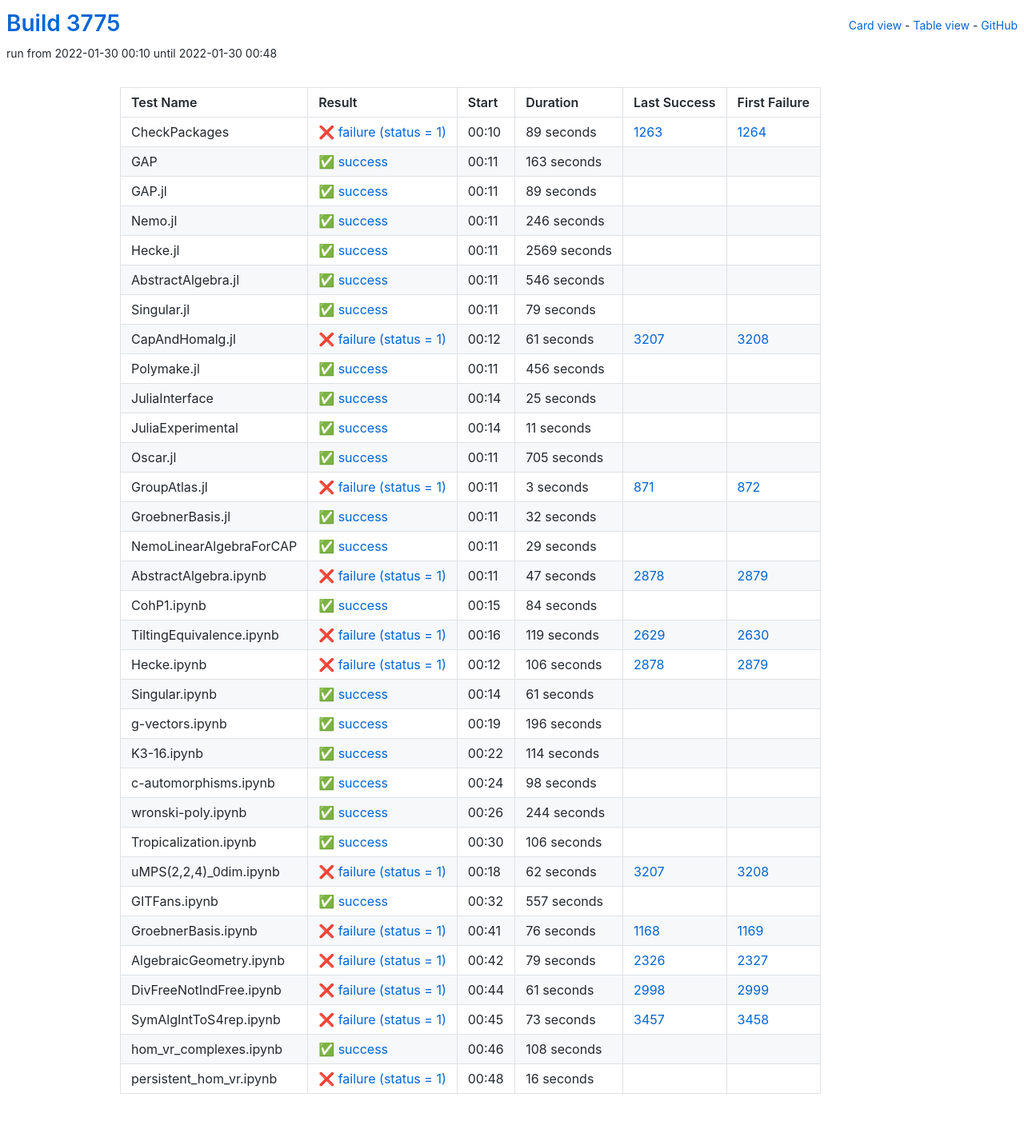
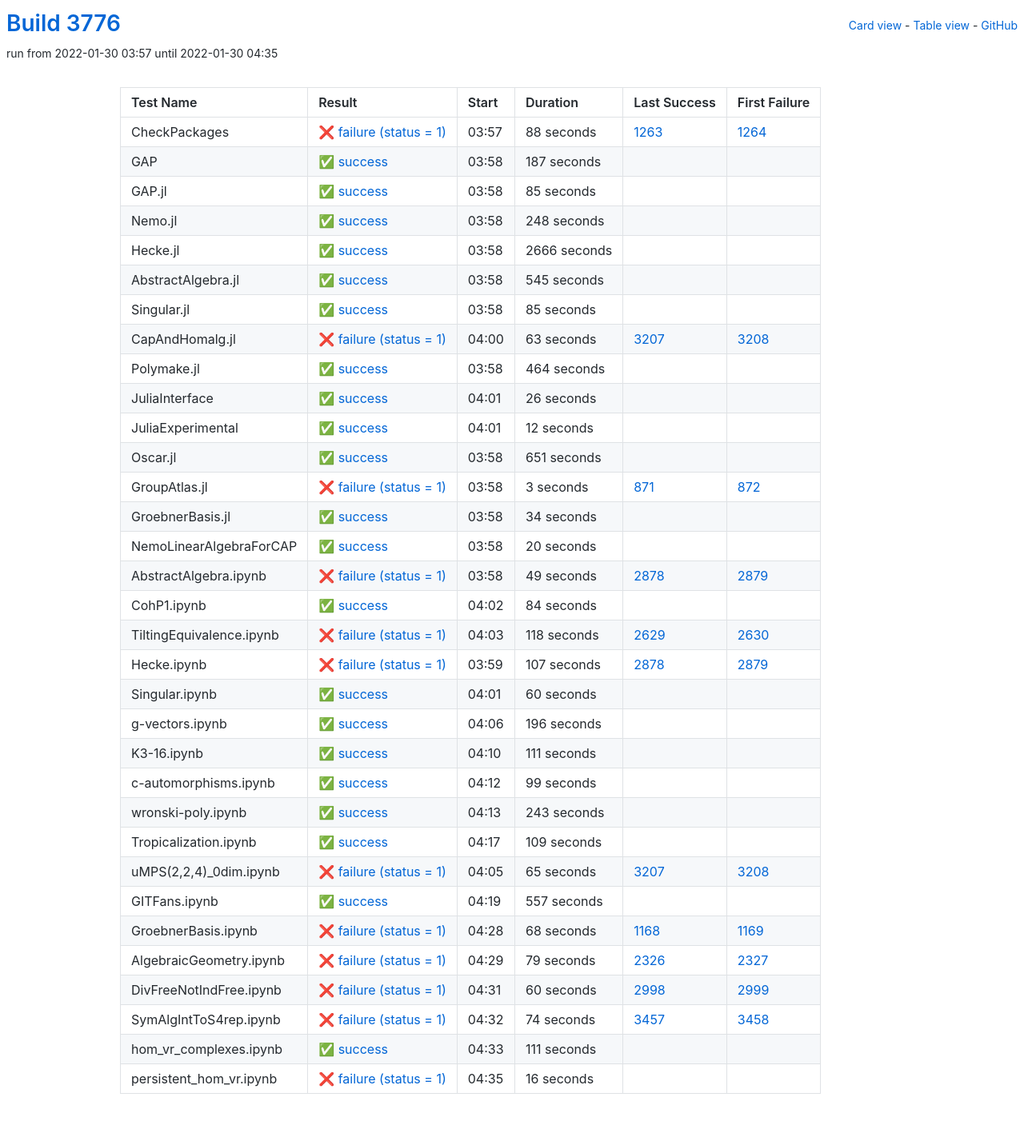
Before and after one commit to oscar-system/oscar-ci-status-stable, a Jekyll site: the page built from table.html, in a window 1280 px wide. Shown: the whole page at 80% size. Built offline with Jekyll 4.4.1, drawn with Linux system fonts in a browser that asks for light colours.

Commit message:
Build #3776

```diff
--- a/_data/ci.yml
+++ b/_data/ci.yml
@@ -1,6 +1,6 @@
 ---
-build: 3775
-build_url: https://oscarci.mathematik.uni-kl.de/job/oscar-stable/3775/
+build: 3776
+build_url: https://oscarci.mathematik.uni-kl.de/job/oscar-stable/3776/
 job: oscar-stable
 organization: oscar-system
 repo: oscar-ci-status-stable
@@ -8,152 +8,152 @@ repourl: https://github.com/oscar-system/oscar-ci-status-stable
 tests:
 - name: CheckPackages
   id: checkpackages
-  log: https://oscarci.mathematik.uni-kl.de/job/oscar-stable/3775/artifact/logs/build-3775/CheckPackages.log
-  start: 2022-01-30 00:10
+  log: https://oscarci.mathematik.uni-kl.de/job/oscar-stable/3776/artifact/logs/build-3776/CheckPackages.log
+  start: 2022-01-30 03:57
   success: false
   exitcode: 1
   status: failure
-  duration: 89
+  duration: 88
   last_success: 1263
   last_success_url: https://oscarci.mathematik.uni-kl.de/job/oscar-stable/1263/
   first_failure: 1264
   first_failure_url: https://oscarci.mathematik.uni-kl.de/job/oscar-stable/1264/
 - name: GAP
   id: gap
-  log: https://oscarci.mathematik.uni-kl.de/job/oscar-stable/3775/artifact/logs/build-3775/GAP.log
-  start: 2022-01-30 00:11
+  log: https://oscarci.mathematik.uni-kl.de/job/oscar-stable/3776/artifact/logs/build-3776/GAP.log
+  start: 2022-01-30 03:58
   success: true
   exitcode: 0
   status: success
-  duration: 163
+  duration: 187
   last_success: false
   last_success_url:
   first_failure: false
   first_failure_url:
 - name: GAP.jl
   id: gap-jl
-  log: https://oscarci.mathematik.uni-kl.de/job/oscar-stable/3775/artifact/logs/build-3775/GAP.jl.log
-  start: 2022-01-30 00:11
+  log: https://oscarci.mathematik.uni-kl.de/job/oscar-stable/3776/artifact/logs/build-3776/GAP.jl.log
+  start: 2022-01-30 03:58
   success: true
   exitcode: 0
   status: success
-  duration: 89
+  duration: 85
   last_success: false
   last_success_url:
   first_failure: false
   first_failure_url:
 - name: Nemo.jl
   id: nemo-jl
-  log: https://oscarci.mathematik.uni-kl.de/job/oscar-stable/3775/artifact/logs/build-3775/Nemo.jl.log
-  start: 2022-01-30 00:11
+  log: https://oscarci.mathematik.uni-kl.de/job/oscar-stable/3776/artifact/logs/build-3776/Nemo.jl.log
+  start: 2022-01-30 03:58
   success: true
   exitcode: 0
   status: success
-  duration: 246
+  duration: 248
   last_success: false
   last_success_url:
   first_failure: false
   first_failure_url:
 - name: Hecke.jl
   id: hecke-jl
-  log: https://oscarci.mathematik.uni-kl.de/job/oscar-stable/3775/artifact/logs/build-3775/Hecke.jl.log
-  start: 2022-01-30 00:11
+  log: https://oscarci.mathematik.uni-kl.de/job/oscar-stable/3776/artifact/logs/build-3776/Hecke.jl.log
+  start: 2022-01-30 03:58
   success: true
   exitcode: 0
   status: success
-  duration: 2569
+  duration: 2666
   last_success: false
   last_success_url:
   first_failure: false
   first_failure_url:
 - name: AbstractAlgebra.jl
   id: abstractalgebra-jl
-  log: https://oscarci.mathematik.uni-kl.de/job/oscar-stable/3775/artifact/logs/build-3775/AbstractAlgebra.jl.log
-  start: 2022-01-30 00:11
+  log: https://oscarci.mathematik.uni-kl.de/job/oscar-stable/3776/artifact/logs/build-3776/AbstractAlgebra.jl.log
+  start: 2022-01-30 03:58
   success: true
   exitcode: 0
   status: success
-  duration: 546
+  duration: 545
   last_success: false
   last_success_url:
   first_failure: false
   first_failure_url:
 - name: Singular.jl
   id: singular-jl
-  log: https://oscarci.mathematik.uni-kl.de/job/oscar-stable/3775/artifact/logs/build-3775/Singular.jl.log
-  start: 2022-01-30 00:11
+  log: https://oscarci.mathematik.uni-kl.de/job/oscar-stable/3776/artifact/logs/build-3776/Singular.jl.log
+  start: 2022-01-30 03:58
   success: true
   exitcode: 0
   status: success
-  duration: 79
+  duration: 85
   last_success: false
   last_success_url:
   first_failure: false
   first_failure_url:
 - name: CapAndHomalg.jl
   id: capandhomalg-jl
-  log: https://oscarci.mathematik.uni-kl.de/job/oscar-stable/3775/artifact/logs/build-3775/CapAndHomalg.jl.log
-  start: 2022-01-30 00:12
+  log: https://oscarci.mathematik.uni-kl.de/job/oscar-stable/3776/artifact/logs/build-3776/CapAndHomalg.jl.log
+  start: 2022-01-30 04:00
   success: false
   exitcode: 1
   status: failure
-  duration: 61
+  duration: 63
   last_success: 3207
   last_success_url: https://oscarci.mathematik.uni-kl.de/job/oscar-stable/3207/
   first_failure: 3208
   first_failure_url: https://oscarci.mathematik.uni-kl.de/job/oscar-stable/3208/
 - name: Polymake.jl
   id: polymake-jl
-  log: https://oscarci.mathematik.uni-kl.de/job/oscar-stable/3775/artifact/logs/build-3775/Polymake.jl.log
-  start: 2022-01-30 00:11
+  log: https://oscarci.mathematik.uni-kl.de/job/oscar-stable/3776/artifact/logs/build-3776/Polymake.jl.log
+  start: 2022-01-30 03:58
   success: true
   exitcode: 0
   status: success
-  duration: 456
+  duration: 464
   last_success: false
   last_success_url:
   first_failure: false
   first_failure_url:
 - name: JuliaInterface
   id: juliainterface
-  log: https://oscarci.mathematik.uni-kl.de/job/oscar-stable/3775/artifact/logs/build-3775/JuliaInterface.log
-  start: 2022-01-30 00:14
+  log: https://oscarci.mathematik.uni-kl.de/job/oscar-stable/3776/artifact/logs/build-3776/JuliaInterface.log
+  start: 2022-01-30 04:01
   success: true
   exitcode: 0
   status: success
-  duration: 25
+  duration: 26
   last_success: false
   last_success_url:
   first_failure: false
   first_failure_url:
 - name: JuliaExperimental
   id: juliaexperimental
-  log: https://oscarci.mathematik.uni-kl.de/job/oscar-stable/3775/artifact/logs/build-3775/JuliaExperimental.log
-  start: 2022-01-30 00:14
+  log: https://oscarci.mathematik.uni-kl.de/job/oscar-stable/3776/artifact/logs/build-3776/JuliaExperimental.log
+  start: 2022-01-30 04:01
   success: true
   exitcode: 0
   status: success
-  duration: 11
+  duration: 12
   last_success: false
   last_success_url:
   first_failure: false
   first_failure_url:
 - name: Oscar.jl
   id: oscar-jl
-  log: https://oscarci.mathematik.uni-kl.de/job/oscar-stable/3775/artifact/logs/build-3775/Oscar.jl.log
-  start: 2022-01-30 00:11
+  log: https://oscarci.mathematik.uni-kl.de/job/oscar-stable/3776/artifact/logs/build-3776/Oscar.jl.log
+  start: 2022-01-30 03:58
   success: true
   exitcode: 0
   status: success
-  duration: 705
+  duration: 651
   last_success: false
   last_success_url:
   first_failure: false
   first_failure_url:
 - name: GroupAtlas.jl
   id: groupatlas-jl
-  log: https://oscarci.mathematik.uni-kl.de/job/oscar-stable/3775/artifact/logs/build-3775/GroupAtlas.jl.log
-  start: 2022-01-30 00:11
+  log: https://oscarci.mathematik.uni-kl.de/job/oscar-stable/3776/artifact/logs/build-3776/GroupAtlas.jl.log
+  start: 2022-01-30 03:58
   success: false
   exitcode: 1
   status: failure
@@ -164,44 +164,44 @@ tests:
   first_failure_url: https://oscarci.mathematik.uni-kl.de/job/oscar-stable/872/
 - name: GroebnerBasis.jl
   id: groebnerbasis-jl
-  log: https://oscarci.mathematik.uni-kl.de/job/oscar-stable/3775/artifact/logs/build-3775/GroebnerBasis.jl.log
-  start: 2022-01-30 00:11
+  log: https://oscarci.mathematik.uni-kl.de/job/oscar-stable/3776/artifact/logs/build-3776/GroebnerBasis.jl.log
+  start: 2022-01-30 03:58
   success: true
   exitcode: 0
   status: success
-  duration: 32
+  duration: 34
   last_success: false
   last_success_url:
   first_failure: false
   first_failure_url:
 - name: NemoLinearAlgebraForCAP
   id: nemolinearalgebraforcap
-  log: https://oscarci.mathematik.uni-kl.de/job/oscar-stable/3775/artifact/logs/build-3775/NemoLinearAlgebraForCAP.log
-  start: 2022-01-30 00:11
+  log: https://oscarci.mathematik.uni-kl.de/job/oscar-stable/3776/artifact/logs/build-3776/NemoLinearAlgebraForCAP.log
+  start: 2022-01-30 03:58
   success: true
   exitcode: 0
   status: success
-  duration: 29
+  duration: 20
   last_success: false
   last_success_url:
   first_failure: false
   first_failure_url:
 - name: AbstractAlgebra.ipynb
   id: abstractalgebra-ipynb
-  log: https://oscarci.mathematik.uni-kl.de/job/oscar-stable/3775/artifact/logs/build-3775/AbstractAlgebra.ipynb.log
-  start: 2022-01-30 00:11
+  log: https://oscarci.mathematik.uni-kl.de/job/oscar-stable/3776/artifact/logs/build-3776/AbstractAlgebra.ipynb.log
+  start: 2022-01-30 03:58
   success: false
   exitcode: 1
   status: failure
-  duration: 47
+  duration: 49
   last_success: 2878
   last_success_url: https://oscarci.mathematik.uni-kl.de/job/oscar-stable/2878/
   first_failure: 2879
   first_failure_url: https://oscarci.mathematik.uni-kl.de/job/oscar-stable/2879/
 - name: CohP1.ipynb
   id: cohp1-ipynb
-  log: https://oscarci.mathematik.uni-kl.de/job/oscar-stable/3775/artifact/logs/build-3775/CohP1.ipynb.log
-  start: 2022-01-30 00:15
+  log: https://oscarci.mathematik.uni-kl.de/job/oscar-stable/3776/artifact/logs/build-3776/CohP1.ipynb.log
+  start: 2022-01-30 04:02
   success: true
   exitcode: 0
   status: success
@@ -212,44 +212,44 @@ tests:
   first_failure_url:
 - name: TiltingEquivalence.ipynb
   id: tiltingequivalence-ipynb
-  log: https://oscarci.mathematik.uni-kl.de/job/oscar-stable/3775/artifact/logs/build-3775/TiltingEquivalence.ipynb.log
-  start: 2022-01-30 00:16
+  log: https://oscarci.mathematik.uni-kl.de/job/oscar-stable/3776/artifact/logs/build-3776/TiltingEquivalence.ipynb.log
+  start: 2022-01-30 04:03
   success: false
   exitcode: 1
   status: failure
-  duration: 119
+  duration: 118
   last_success: 2629
   last_success_url: https://oscarci.mathematik.uni-kl.de/job/oscar-stable/2629/
   first_failure: 2630
   first_failure_url: https://oscarci.mathematik.uni-kl.de/job/oscar-stable/2630/
 - name: Hecke.ipynb
   id: hecke-ipynb
-  log: https://oscarci.mathematik.uni-kl.de/job/oscar-stable/3775/artifact/logs/build-3775/Hecke.ipynb.log
-  start: 2022-01-30 00:12
+  log: https://oscarci.mathematik.uni-kl.de/job/oscar-stable/3776/artifact/logs/build-3776/Hecke.ipynb.log
+  start: 2022-01-30 03:59
   success: false
   exitcode: 1
   status: failure
-  duration: 106
+  duration: 107
   last_success: 2878
   last_success_url: https://oscarci.mathematik.uni-kl.de/job/oscar-stable/2878/
   first_failure: 2879
   first_failure_url: https://oscarci.mathematik.uni-kl.de/job/oscar-stable/2879/
 - name: Singular.ipynb
   id: singular-ipynb
-  log: https://oscarci.mathematik.uni-kl.de/job/oscar-stable/3775/artifact/logs/build-3775/Singular.ipynb.log
-  start: 2022-01-30 00:14
+  log: https://oscarci.mathematik.uni-kl.de/job/oscar-stable/3776/artifact/logs/build-3776/Singular.ipynb.log
+  start: 2022-01-30 04:01
   success: true
   exitcode: 0
   status: success
-  duration: 61
+  duration: 60
   last_success: false
   last_success_url:
   first_failure: false
   first_failure_url:
 - name: g-vectors.ipynb
   id: g-vectors-ipynb
-  log: https://oscarci.mathematik.uni-kl.de/job/oscar-stable/3775/artifact/logs/build-3775/g-vectors.ipynb.log
-  start: 2022-01-30 00:19
+  log: https://oscarci.mathematik.uni-kl.de/job/oscar-stable/3776/artifact/logs/build-3776/g-vectors.ipynb.log
+  start: 2022-01-30 04:06
   success: true
   exitcode: 0
   status: success
@@ -260,68 +260,68 @@ tests:
   first_failure_url:
 - name: K3-16.ipynb
   id: k3-16-ipynb
-  log: https://oscarci.mathematik.uni-kl.de/job/oscar-stable/3775/artifact/logs/build-3775/K3-16.ipynb.log
-  start: 2022-01-30 00:22
+  log: https://oscarci.mathematik.uni-kl.de/job/oscar-stable/3776/artifact/logs/build-3776/K3-16.ipynb.log
+  start: 2022-01-30 04:10
   success: true
   exitcode: 0
   status: success
-  duration: 114
+  duration: 111
   last_success: false
   last_success_url:
   first_failure: false
   first_failure_url:
 - name: c-automorphisms.ipynb
   id: c-automorphisms-ipynb
-  log: https://oscarci.mathematik.uni-kl.de/job/oscar-stable/3775/artifact/logs/build-3775/c-automorphisms.ipynb.log
-  start: 2022-01-30 00:24
+  log: https://oscarci.mathematik.uni-kl.de/job/oscar-stable/3776/artifact/logs/build-3776/c-automorphisms.ipynb.log
+  start: 2022-01-30 04:12
   success: true
   exitcode: 0
   status: success
-  duration: 98
+  duration: 99
   last_success: false
   last_success_url:
   first_failure: false
   first_failure_url:
 - name: wronski-poly.ipynb
   id: wronski-poly-ipynb
-  log: https://oscarci.mathematik.uni-kl.de/job/oscar-stable/3775/artifact/logs/build-3775/wronski-poly.ipynb.log
-  start: 2022-01-30 00:26
+  log: https://oscarci.mathematik.uni-kl.de/job/oscar-stable/3776/artifact/logs/build-3776/wronski-poly.ipynb.log
+  start: 2022-01-30 04:13
   success: true
   exitcode: 0
   status: success
-  duration: 244
+  duration: 243
   last_success: false
   last_success_url:
   first_failure: false
   first_failure_url:
 - name: Tropicalization.ipynb
   id: tropicalization-ipynb
-  log: https://oscarci.mathematik.uni-kl.de/job/oscar-stable/3775/artifact/logs/build-3775/Tropicalization.ipynb.log
-  start: 2022-01-30 00:30
+  log: https://oscarci.mathematik.uni-kl.de/job/oscar-stable/3776/artifact/logs/build-3776/Tropicalization.ipynb.log
+  start: 2022-01-30 04:17
   success: true
   exitcode: 0
   status: success
-  duration: 106
+  duration: 109
   last_success: false
   last_success_url:
   first_failure: false
   first_failure_url:
 - name: uMPS(2,2,4)_0dim.ipynb
   id: umps-2-2-4-0dim-ipynb
-  log: https://oscarci.mathematik.uni-kl.de/job/oscar-stable/3775/artifact/logs/build-3775/uMPS-2-2-4-_0dim.ipynb.log
-  start: 2022-01-30 00:18
+  log: https://oscarci.mathematik.uni-kl.de/job/oscar-stable/3776/artifact/logs/build-3776/uMPS-2-2-4-_0dim.ipynb.log
+  start: 2022-01-30 04:05
   success: false
   exitcode: 1
   status: failure
-  duration: 62
+  duration: 65
   last_success: 3207
   last_success_url: https://oscarci.mathematik.uni-kl.de/job/oscar-stable/3207/
   first_failure: 3208
   first_failure_url: https://oscarci.mathematik.uni-kl.de/job/oscar-stable/3208/
 - name: GITFans.ipynb
   id: gitfans-ipynb
-  log: https://oscarci.mathematik.uni-kl.de/job/oscar-stable/3775/artifact/logs/build-3775/GITFans.ipynb.log
-  start: 2022-01-30 00:32
+  log: https://oscarci.mathematik.uni-kl.de/job/oscar-stable/3776/artifact/logs/build-3776/GITFans.ipynb.log
+  start: 2022-01-30 04:19
   success: true
   exitcode: 0
   status: success
@@ -332,20 +332,20 @@ tests:
   first_failure_url:
 - name: GroebnerBasis.ipynb
   id: groebnerbasis-ipynb
-  log: https://oscarci.mathematik.uni-kl.de/job/oscar-stable/3775/artifact/logs/build-3775/GroebnerBasis.ipynb.log
-  start: 2022-01-30 00:41
+  log: https://oscarci.mathematik.uni-kl.de/job/oscar-stable/3776/artifact/logs/build-3776/GroebnerBasis.ipynb.log
+  start: 2022-01-30 04:28
   success: false
   exitcode: 1
   status: failure
-  duration: 76
+  duration: 68
   last_success: 1168
   last_success_url: https://oscarci.mathematik.uni-kl.de/job/oscar-stable/1168/
   first_failure: 1169
   first_failure_url: https://oscarci.mathematik.uni-kl.de/job/oscar-stable/1169/
 - name: AlgebraicGeometry.ipynb
   id: algebraicgeometry-ipynb
-  log: https://oscarci.mathematik.uni-kl.de/job/oscar-stable/3775/artifact/logs/build-3775/AlgebraicGeometry.ipynb.log
-  start: 2022-01-30 00:42
+  log: https://oscarci.mathematik.uni-kl.de/job/oscar-stable/3776/artifact/logs/build-3776/AlgebraicGeometry.ipynb.log
+  start: 2022-01-30 04:29
   success: false
   exitcode: 1
   status: failure
@@ -356,44 +356,44 @@ tests:
   first_failure_url: https://oscarci.mathematik.uni-kl.de/job/oscar-stable/2327/
 - name: DivFreeNotIndFree.ipynb
   id: divfreenotindfree-ipynb
-  log: https://oscarci.mathematik.uni-kl.de/job/oscar-stable/3775/artifact/logs/build-3775/DivFreeNotIndFree.ipynb.log
-  start: 2022-01-30 00:44
+  log: https://oscarci.mathematik.uni-kl.de/job/oscar-stable/3776/artifact/logs/build-3776/DivFreeNotIndFree.ipynb.log
+  start: 2022-01-30 04:31
   success: false
   exitcode: 1
   status: failure
-  duration: 61
+  duration: 60
   last_success: 2998
   last_success_url: https://oscarci.mathematik.uni-kl.de/job/oscar-stable/2998/
   first_failure: 2999
   first_failure_url: https://oscarci.mathematik.uni-kl.de/job/oscar-stable/2999/
 - name: SymAlgIntToS4rep.ipynb
   id: symalginttos4rep-ipynb
-  log: https://oscarci.mathematik.uni-kl.de/job/oscar-stable/3775/artifact/logs/build-3775/SymAlgIntToS4rep.ipynb.log
-  start: 2022-01-30 00:45
+  log: https://oscarci.mathematik.uni-kl.de/job/oscar-stable/3776/artifact/logs/build-3776/SymAlgIntToS4rep.ipynb.log
+  start: 2022-01-30 04:32
   success: false
   exitcode: 1
   status: failure
-  duration: 73
+  duration: 74
   last_success: 3457
   last_success_url: https://oscarci.mathematik.uni-kl.de/job/oscar-stable/3457/
   first_failure: 3458
   first_failure_url: https://oscarci.mathematik.uni-kl.de/job/oscar-stable/3458/
 - name: hom_vr_complexes.ipynb
   id: hom-vr-complexes-ipynb
-  log: https://oscarci.mathematik.uni-kl.de/job/oscar-stable/3775/artifact/logs/build-3775/hom_vr_complexes.ipynb.log
-  start: 2022-01-30 00:46
+  log: https://oscarci.mathematik.uni-kl.de/job/oscar-stable/3776/artifact/logs/build-3776/hom_vr_complexes.ipynb.log
+  start: 2022-01-30 04:33
   success: true
   exitcode: 0
   status: success
-  duration: 108
+  duration: 111
   last_success: false
   last_success_url:
   first_failure: false
   first_failure_url:
 - name: persistent_hom_vr.ipynb
   id: persistent-hom-vr-ipynb
-  log: https://oscarci.mathematik.uni-kl.de/job/oscar-stable/3775/artifact/logs/build-3775/persistent_hom_vr.ipynb.log
-  start: 2022-01-30 00:48
+  log: https://oscarci.mathematik.uni-kl.de/job/oscar-stable/3776/artifact/logs/build-3776/persistent_hom_vr.ipynb.log
+  start: 2022-01-30 04:35
   success: false
   exitcode: 1
   status: failure
```
Also changed, not shown: README.md.
